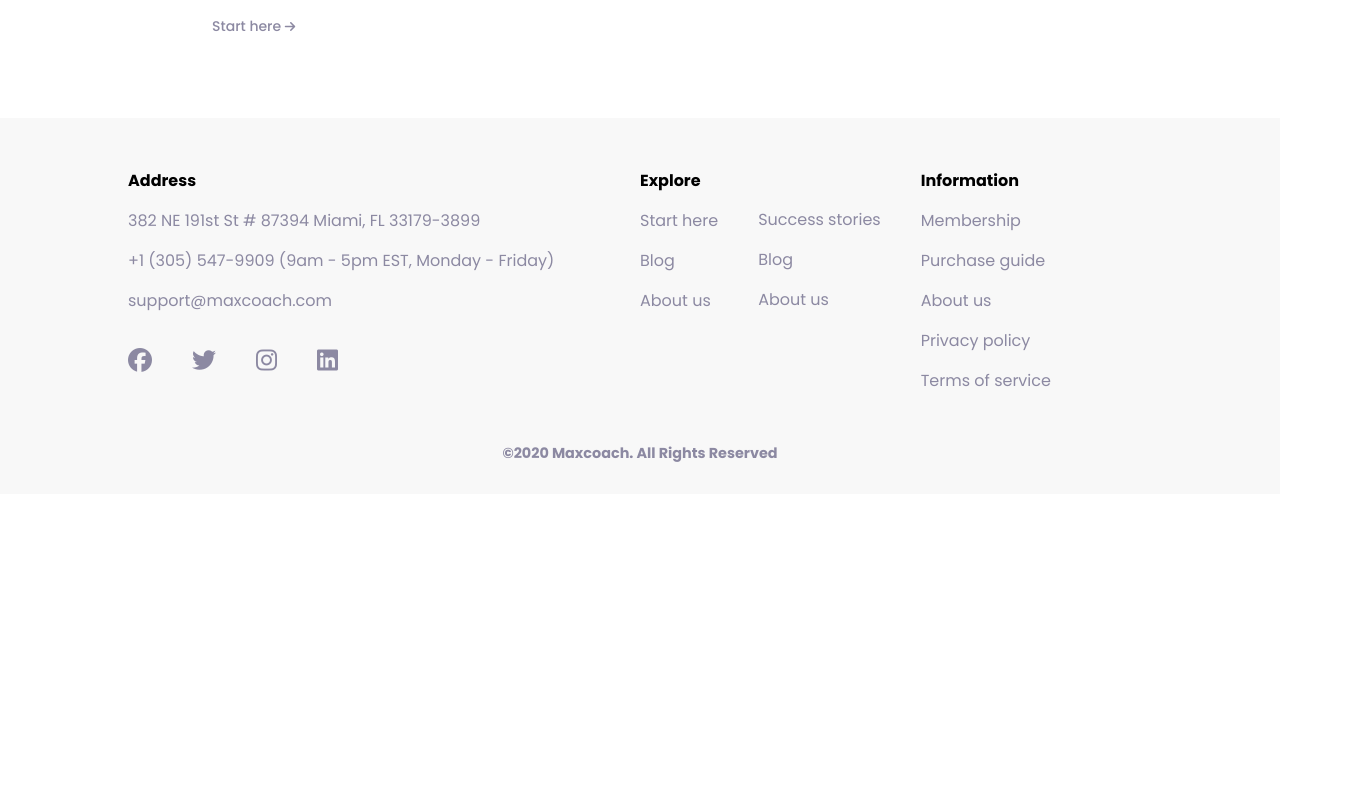
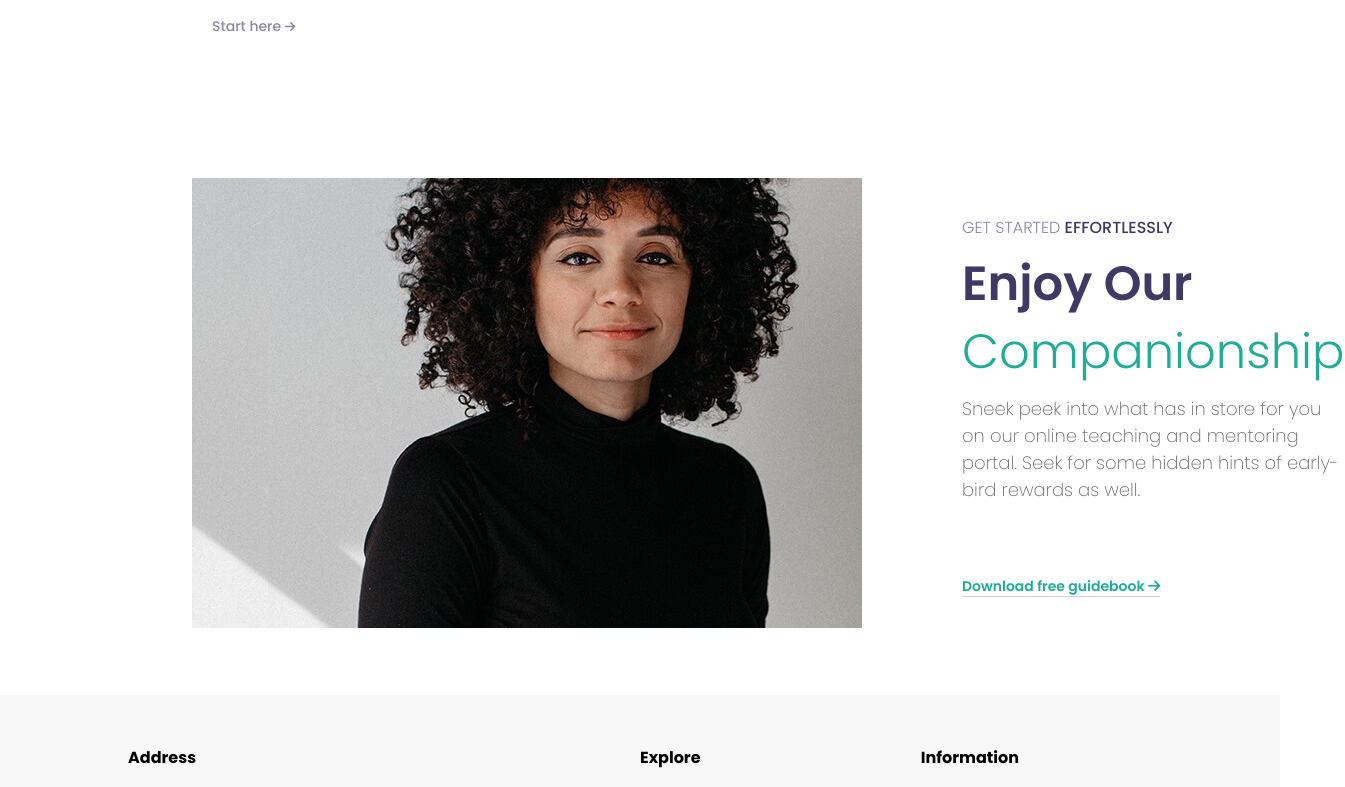
Before and after one commit to MicheleLafronza/proj-html-vuejs, a Vue app: page / in a window 1280 px wide. Shown: the part 2613-3400 px from the top of the page, 1345 px wide, since content can reach past the window. Before the commit the page ends 3107 px from the top, so only its background shows below. Built offline with nearby package versions, Linux system fonts and the light colour scheme.

Commit message:
feat: initialize course video section component

```diff
--- a/src/pages/CoursePortal.vue
+++ b/src/pages/CoursePortal.vue
@@ -3,6 +3,7 @@ import CoursePortalHero from "./CoursePortalComponents/CoursePortalHero.vue";
 import CoursePortalClientsSection from "./CoursePortalComponents/CoursePortalClientsSection.vue";
 import CourseFeatureSection from "./CoursePortalComponents/CourseFeatureSection.vue";
 import AvailableCourses from "./CoursePortalComponents/AvailableCourses.vue";
+import CourseVideoSection from "./CoursePortalComponents/CourseVideoSection.vue";
 
 export default {
   name: "CoursePortal",
@@ -11,6 +12,7 @@ export default {
     CoursePortalClientsSection,
     CourseFeatureSection,
     AvailableCourses,
+    CourseVideoSection,
   },
 };
 </script>
@@ -20,6 +22,7 @@ export default {
   <CoursePortalClientsSection />
   <CourseFeatureSection />
   <AvailableCourses />
+  <CourseVideoSection />
 </template>
 
 <style lang="scss" scoped></style>
--- /dev/null
+++ b/src/pages/CoursePortalComponents/CourseVideoSection.vue
@@ -0,0 +1,132 @@
+<script>
+export default {
+  name: "CourseVideoSection",
+};
+</script>
+
+<template>
+  <div class="container">
+    <div class="row">
+      <!-- video section -->
+      <div class="video">
+        <div>
+          <img src="/Immagini/home-2-popup-video-poster.jpg" alt="" />
+        </div>
+      </div>
+      <!-- content section -->
+      <div class="content">
+        <div class="sub-title">GET STARTED <span>EFFORTLESSLY</span></div>
+        <div class="title">
+          Enjoy Our <br />
+          <span>Companionship</span>
+        </div>
+        <div class="content-text">
+          Sneek peek into what has in store for you on our online teaching and
+          mentoring portal. Seek for some hidden hints of early-bird rewards as
+          well.
+        </div>
+        <div class="link">
+          <a href="#"
+            >Download free guidebook <i class="fa-solid fa-arrow-right"></i
+          ></a>
+        </div>
+      </div>
+    </div>
+  </div>
+</template>
+
+<style lang="scss" scoped>
+@use "/src/style/partials/mixins" as *;
+@use "/src/style/partials/variables" as *;
+
+.container {
+  width: 70%;
+  margin: 0 auto;
+  padding: 60px 0;
+}
+
+.row {
+  display: flex;
+  justify-content: space-between;
+  align-items: center;
+  gap: 100px;
+}
+
+.content {
+  .sub-title {
+    @include sub-title;
+    margin-bottom: 10px;
+
+    span {
+      color: $main-page-text;
+      font-weight: 500;
+    }
+  }
+
+  .title {
+    @include main-title;
+    font-size: 48px;
+    line-height: 1.4;
+    margin-bottom: 10px;
+
+    span {
+      @include green-title;
+    }
+  }
+
+  .content-text {
+    font-size: 18px;
+    color: $main-gray;
+    font-weight: 200;
+    margin-bottom: 70px;
+  }
+
+  .link {
+    a {
+      text-decoration: none;
+      position: relative;
+      color: $main-green;
+      font-weight: 600;
+      font-size: 14px;
+
+      // HOVER EFFECT
+      // linea verde in entrata
+      &::after {
+        content: "";
+        position: absolute;
+        left: 0;
+        bottom: -1px;
+        width: 0;
+        height: 1px;
+        background-color: $main-green;
+        transition: width 0.8s ease-in-out, left 0.4s ease-in-out;
+      }
+
+      &:hover {
+        &::after {
+          width: 100%;
+          left: 0;
+        }
+      }
+      // linea verde in uscita
+      &::before {
+        content: "";
+        position: absolute;
+        right: 0;
+        bottom: -1px;
+        width: 100%;
+        height: 1px;
+        background-color: lightgray;
+        transition: width 0.3s ease-in-out, left 0.4s ease-in-out;
+      }
+
+      &:hover {
+        &::before {
+          width: 0;
+          right: 0;
+        }
+      }
+    }
+  }
+}
+</style>
```
